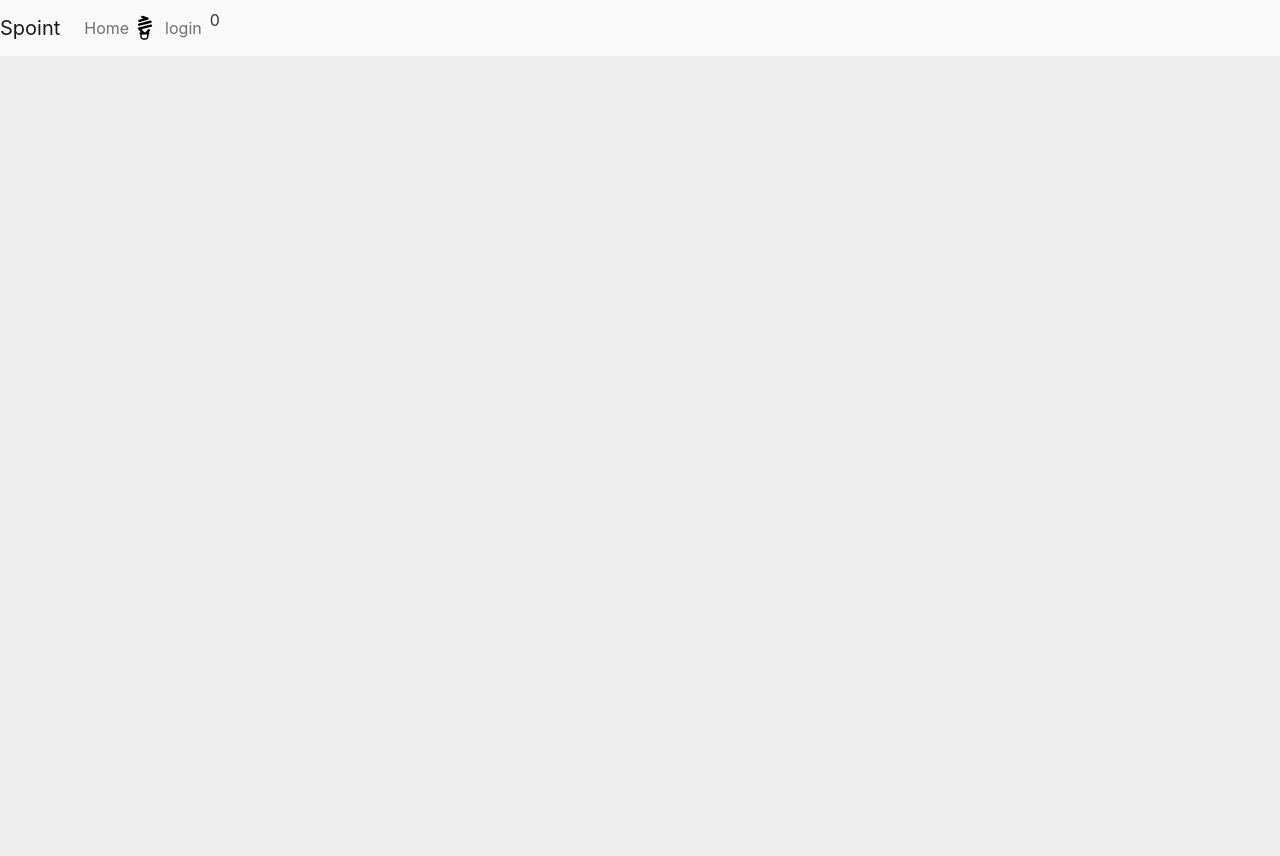
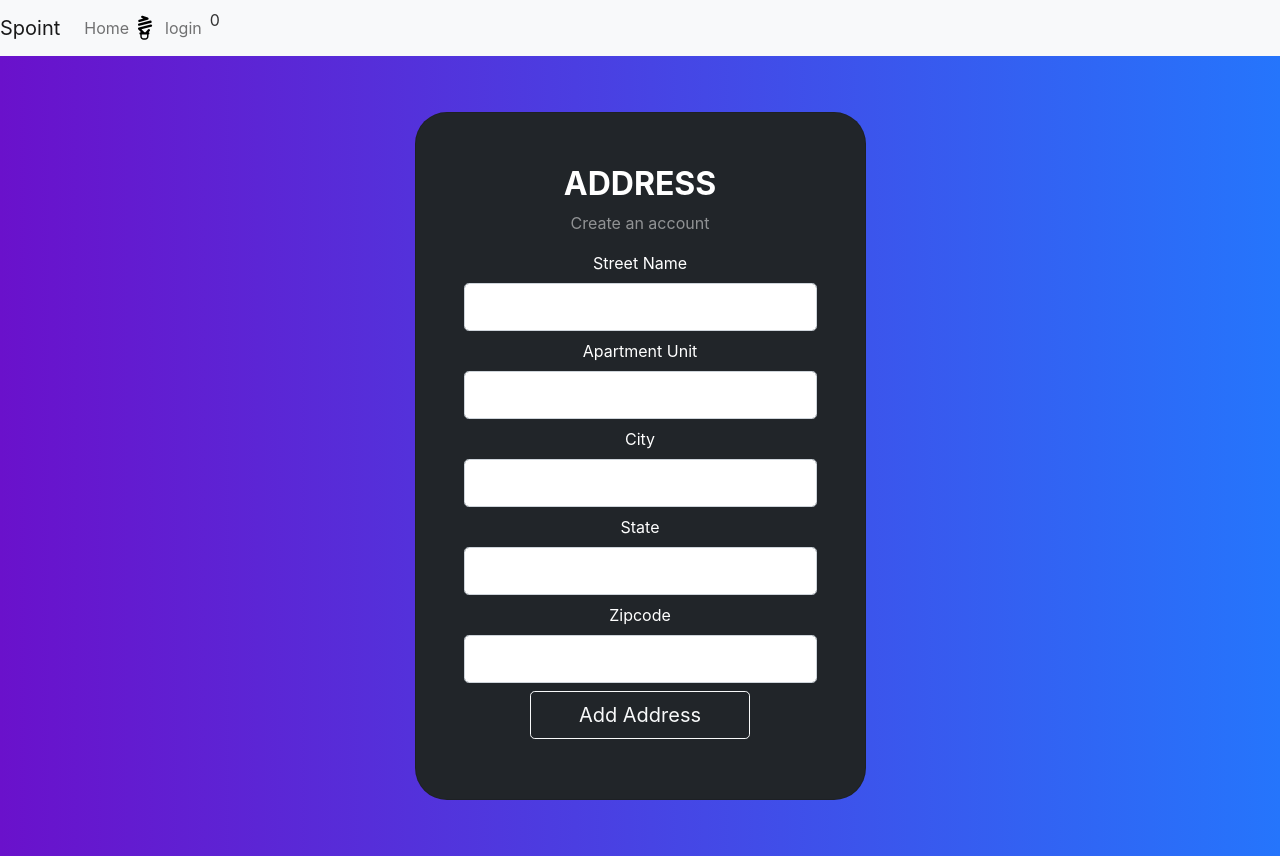
Before and after one commit to reidschroder/spree, a React (Create React App) app: page /address in a window 1280 px wide. Before the commit this address had no page. Before the commit the page ends 800 px from the top, so only its background shows below. Built offline with nearby package versions, Linux system fonts and the light colour scheme.

Commit message:
Added addresss function to userprofile -incomplete

```diff
--- a/src/App.tsx
+++ b/src/App.tsx
@@ -10,6 +10,7 @@ import Cart from './components/Cart/Cart';
 import DarkMode from './components/DarkMode/DarkMode';
 import ProductList from './components/ProductList/ProductList';
 import Checkout from './components/Checkout/Checkout';
+import Address from './components/Address/Address';
 
 
 function App() {
@@ -26,6 +27,7 @@ function App() {
           <Route path="/profile" element={<Profile/>}/>
           <Route path="/cart" element={<Cart/>}/>
           <Route path="/checkout" element={<Checkout/>}/>
+          <Route path="/address" element ={<Address/>}/>
         </Routes>
       </BrowserRouter>
     </div>
--- /dev/null
+++ b/src/actions/AddressActions.ts
@@ -0,0 +1,29 @@
+import axios from "axios";
+import { useNavigate } from "react-router-dom";
+
+interface CustomerAddress
+{
+    streetName: string,
+        apartmentUnit: string,
+        cityName: string,
+        stateName: string,
+        zipCode: string
+}
+
+export const addAddress = (addressinfo: CustomerAddress, navigate:Function) => async (dispatch: any) =>
+{
+    try {
+        // send my HTTP request with axios, and put it into a variable we can use
+        const response = await axios.post("http://localhost:5555/data/address", addressinfo);
+
+        if (response.status === 202)
+        {
+
+            console.log(response) // to see the data coming back
+            navigate("/profile");
+        }
+    } catch(e)
+    {
+        console.log("Could not add ADDRESS")
+    }
+}
--- a/src/actions/CustomerActions.ts
+++ b/src/actions/CustomerActions.ts
@@ -18,7 +18,7 @@ interface CustomerRegister {
 }
 
 export const loginCustomer = (creds: CustomerLogin) => async (dispatch: any) => {
-    let loggedInCustomer: Customer;
+    let loggedInCustomer: Customer; // var to store data from
     console.log();
     try {
 
--- /dev/null
+++ b/src/components/Address/Address.css
@@ -0,0 +1,10 @@
+.gradient-custom {
+    /* fallback for old browsers */
+    background: #6a11cb;
+
+    /* Chrome 10-25, Safari 5.1-6 */
+    background: -webkit-linear-gradient(to right, rgba(106, 17, 203, 1), rgba(37, 117, 252, 1));
+
+    /* W3C, IE 10+/ Edge, Firefox 16+, Chrome 26+, Opera 12+, Safari 7+ */
+    background: linear-gradient(to right, rgba(106, 17, 203, 1), rgba(37, 117, 252, 1))
+    }
--- /dev/null
+++ b/src/components/Address/Address.tsx
@@ -0,0 +1,148 @@
+import React from "react";
+import { useState } from "react";
+import { useDispatch } from "react-redux";
+import { Navigate, useNavigate } from "react-router-dom";
+import { addAddress } from "../../actions/AddressActions";
+import "./Address.css";
+
+const Address: React.FC<any> = () => {
+  const dispatch = useDispatch();
+
+  // use =State hooks to declare some state that will hold user information
+  const [streetName, setStreetName] = useState("");
+  const [apartmentUnit, setApartmentUnit] = useState("");
+  const [cityName, setCityName] = useState("");
+  const [stateName, setStateName] = useState("");
+  const [zipCode, setZipCode] = useState("");
+
+  const gatherInput = (input: any) => {
+    if (input.target.name === "streetName") {
+      setStreetName(input.target.value);
+    }
+    else if (input.target.name === "apartmentUnit") {
+      setApartmentUnit(input.target.value);
+    }
+    else if (input.target.name === "cityName") {
+      setCityName(input.target.value);
+    }
+    else if (input.target.name === "stateName") {
+      setStateName(input.target.value);
+    }
+    else if (input.target.name === "zipCode") {
+      setZipCode(input.target.value);
+    }
+  };
+
+  const navigate = useNavigate();
+  const address = async () => {
+
+    await dispatch(
+      addAddress({
+        streetName,
+        apartmentUnit,
+        cityName,
+        stateName,
+        zipCode
+      }, navigate ) as any
+    );
+  };
+
+  return (
+    <div className="Address">
+      <section className="vh-100 gradient-custom">
+        <div className="container py-5 h-100">
+          <div className="row d-flex justify-content-center align-items-center h-100">
+            <div className="col-12 col-md-8 col-lg-6 col-xl-5">
+              <div
+                className="card bg-dark text-white"
+                style={{ borderRadius: "2rem" }}
+              >
+                <div className="card-body p-5 text-center">
+                  <div className="mb-md-1 mt-md-1 pb-2">
+                    <h2 className="fw-bold mb-2 text-uppercase">Address</h2>
+                    <p className="text-white-50 mb-3">Create an account</p>
+
+                    <div className="form-outline form-white mb-2">
+                      <label className="form-label" htmlFor="typeStreetNameX">
+                        Street Name
+                      </label>
+                      <input
+                        name="streetName"
+                        type="text"
+                        id="typeStreetNameX"
+                        className="form-control form-control-lg"
+                        onChange={gatherInput}
+                      />
+                    </div>
+
+                    <div className="form-outline form-white mb-2">
+                      <label className="form-label" htmlFor="typeApartmentUnitX">
+                        Apartment Unit
+                      </label>
+                      <input
+                        name="ApartentUnit"
+                        type="text"
+                        id="typeApartmentUnitX"
+                        className="form-control form-control-lg"
+                        onChange={gatherInput}
+                      />
+                    </div>
+
+                    <div className="form-outline form-white mb-2">
+                      <label className="form-label" htmlFor="typeCityNameX">
+                        City
+                      </label>
+                      <input
+                        name="cityName"
+                        type="email"
+                        id="typeCityNameX"
+                        className="form-control form-control-lg"
+                        onChange={gatherInput}
+                      />
+                    </div>
+
+                    <div className="form-outline form-white mb-2">
+                      <label className="form-label" htmlFor="typeStateNameX">
+                        State
+                      </label>
+                      <input
+                        name="stateName"
+                        type="text"
+                        id="typeStateNameX"
+                        className="form-control form-control-lg"
+                        onChange={gatherInput}
+                      />
+                    </div>
+
+                    <div className="form-outline form-white mb-2">
+                      <label className="form-label" htmlFor="typeZipCodeX">
+                        Zipcode
+                      </label>
+                      <input
+                        name="zipCode"
+                        type=""
+                        id="typeZipCodeX"
+                        className="form-control form-control-lg"
+                        onChange={gatherInput}
+                      />
+                    </div>
+
+                    <button
+                      className="btn btn-outline-light btn-lg px-5"
+                      type="submit"
+                      onClick={address}
+                    >
+                      Add Address
+                    </button>
+                  </div>
+                </div>
+              </div>
+            </div>
+          </div>
+        </div>
+      </section>
+    </div>
+  );
+};
+
+export default Address;
```
Also changed, not shown: src/components/Profile/Profile.tsx (+36 -9 lines), 2 other files (tests, documents, lock files or other folders).
